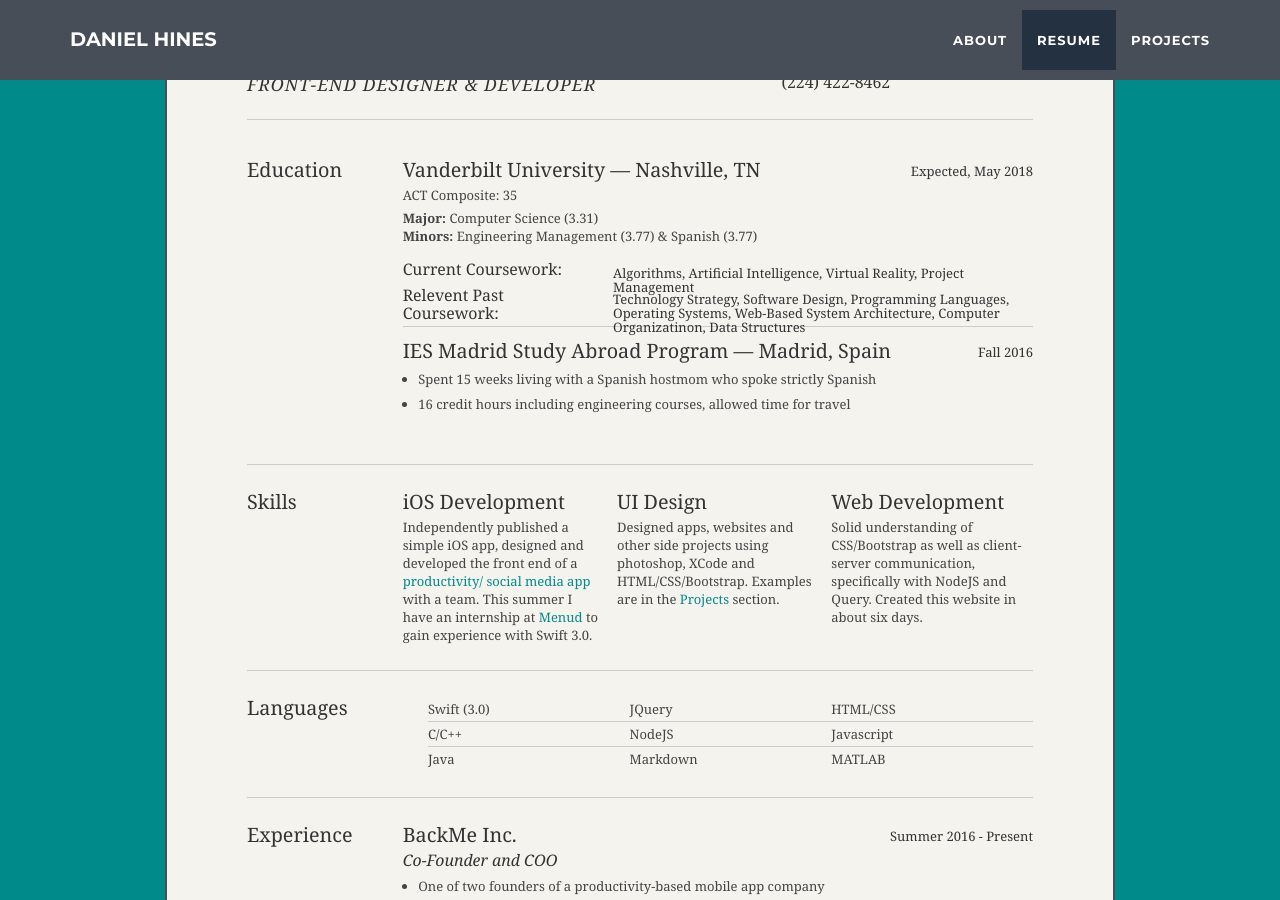
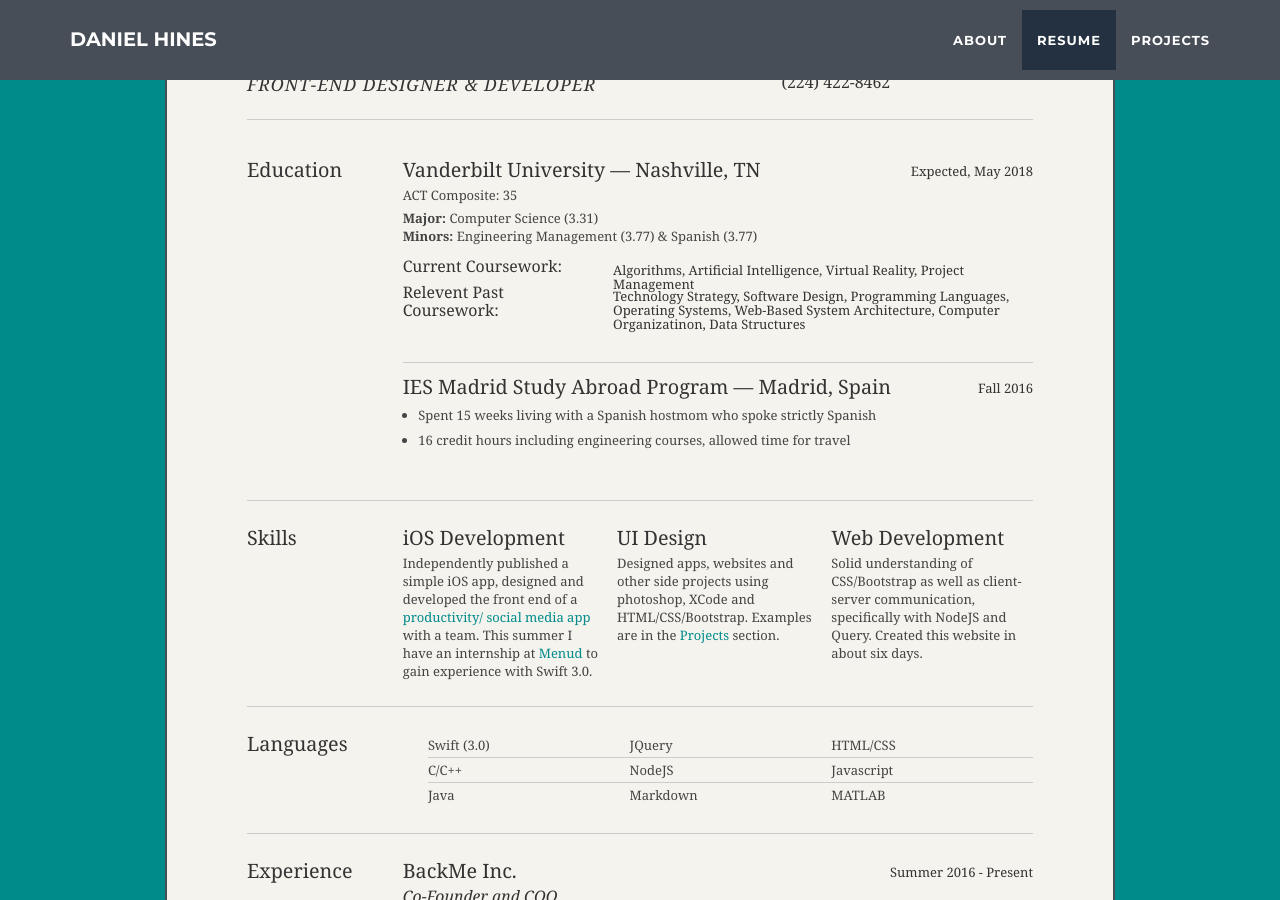
Before and after one commit to danielchines/danielchines.github.io, a Jekyll site: the page built from index.html, in a window 1280 px wide and 900 px high, scrolled down 1743 px. Built offline with Jekyll 4.4.1, drawn with Linux system fonts in a browser that asks for light colours.

Commit message:
Update resume.html

```diff
--- a/_includes/resume.html
+++ b/_includes/resume.html
@@ -57,12 +57,11 @@
 								<p class="resume" style="margin-bottom: 5px">ACT Composite: 35</p>
 								<p class="resume"><strong>Major: </strong>Computer Science (3.31)</p>
 								<p class="resume"><strong>Minors: </strong>Engineering Management (3.77) & Spanish (3.77)</p>
-								<br />
-								<div class="coursework">
+								<div class="coursework" style="margin-top: 1em;">
 									<h3>Current Coursework:</h3>
 									<h4>Algorithms, Artificial Intelligence, Virtual Reality, Project Management</h4>
 								</div>
-								<div class="coursework">
+								<div class="coursework" style="margin-bottom: 4em;">
 									<h3>Relevent Past Coursework:</h3>
 									<h4>Technology Strategy, Software Design, Programming Languages, Operating Systems, Web-Based System Architecture, Computer Organizatinon, Data Structures</h4>
 								</div>
```
